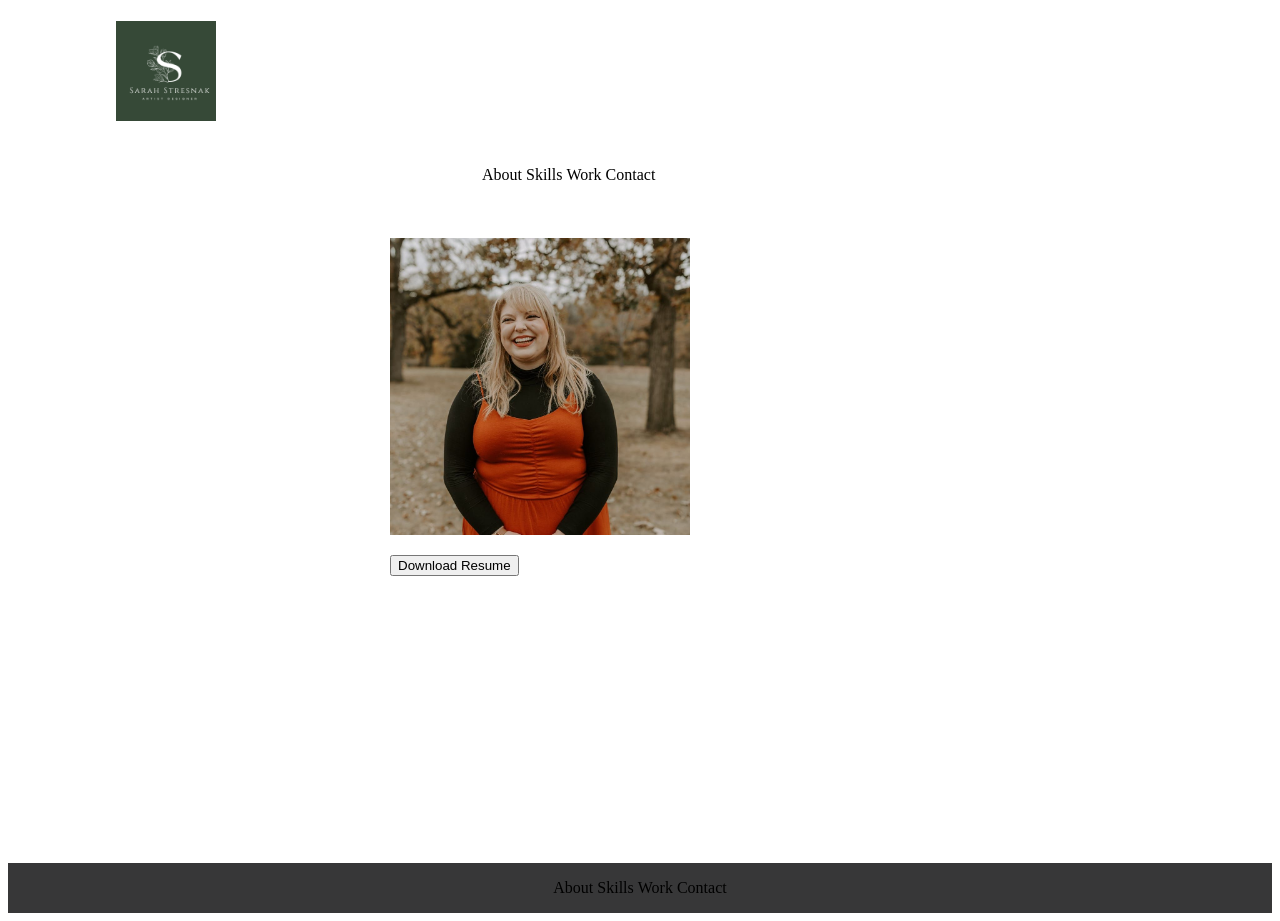
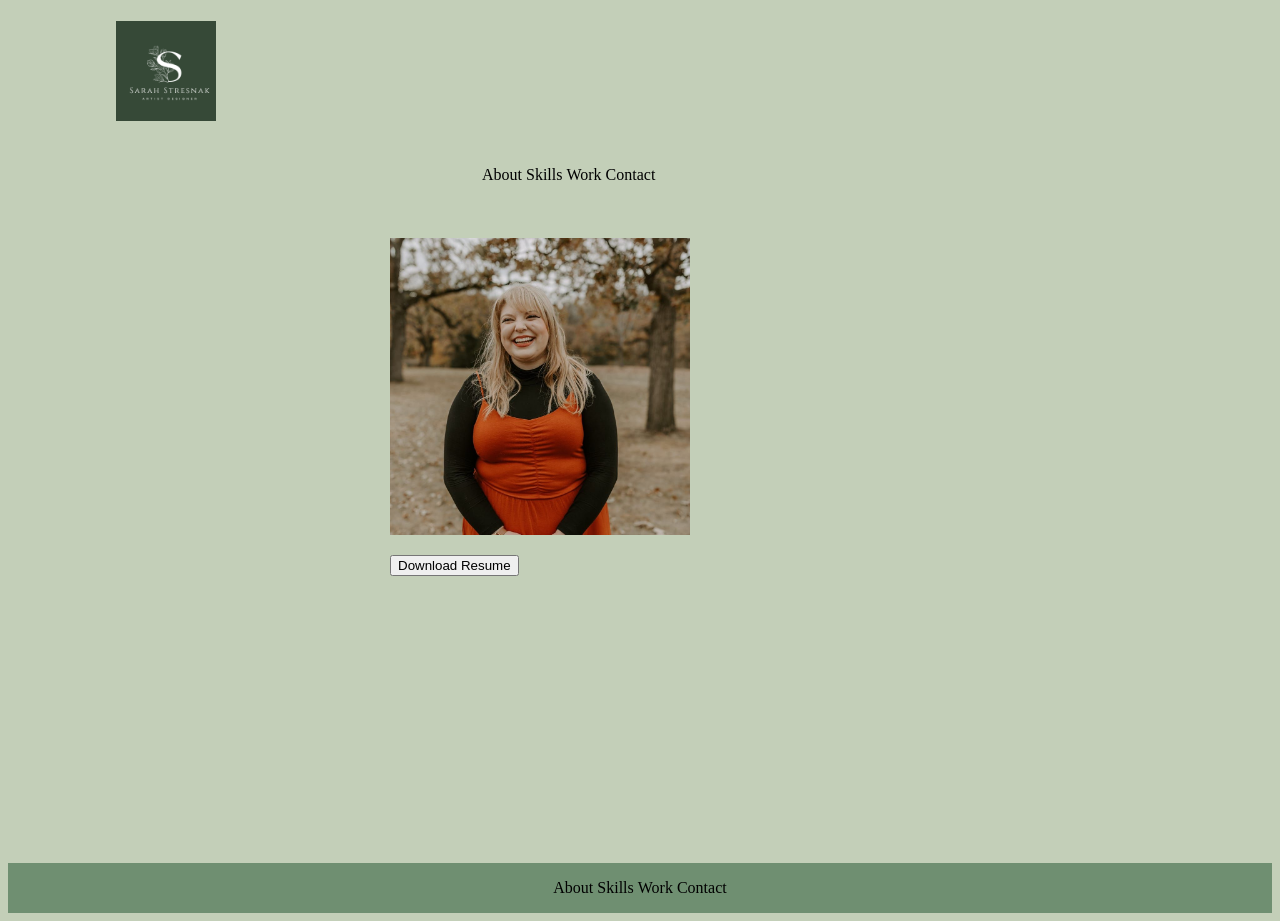
Before and after one commit to sstresnak/UX_UI_HW17, a plain HTML site: page index.html in a window 1280 px wide. Drawn offline with Linux system fonts and the light colour scheme.

Commit message:
background color

```diff
--- a/css/styles.css
+++ b/css/styles.css
@@ -1,6 +1,12 @@
 .inline-block {
   display: inline-block;
-vertical-align: top;
+  vertical-align: center;
+  }
+  header {
+    background-color: #C3CFB8;
+  }
+  body {
+    background-color: #C3CFB8;
   }
   .logo {
     width: 23%;
@@ -11,7 +17,7 @@ nav {
     width: 73%;
     padding: 1%;
   }
-ul {
+  header ul {
     width: 50%;
     margin-left: auto;
   }
@@ -23,11 +29,8 @@ ul {
     width: 500px;
     margin: 0 auto;
   }
-
-
-
   footer {
-  background-color: #373738;
+    background-color: #6F8F71;
     text-align: center;
   }
   footer ul {
```
Also changed, not shown: index.html (+1 -1 lines). Lines whose indentation alone changed are shown as unchanged.
